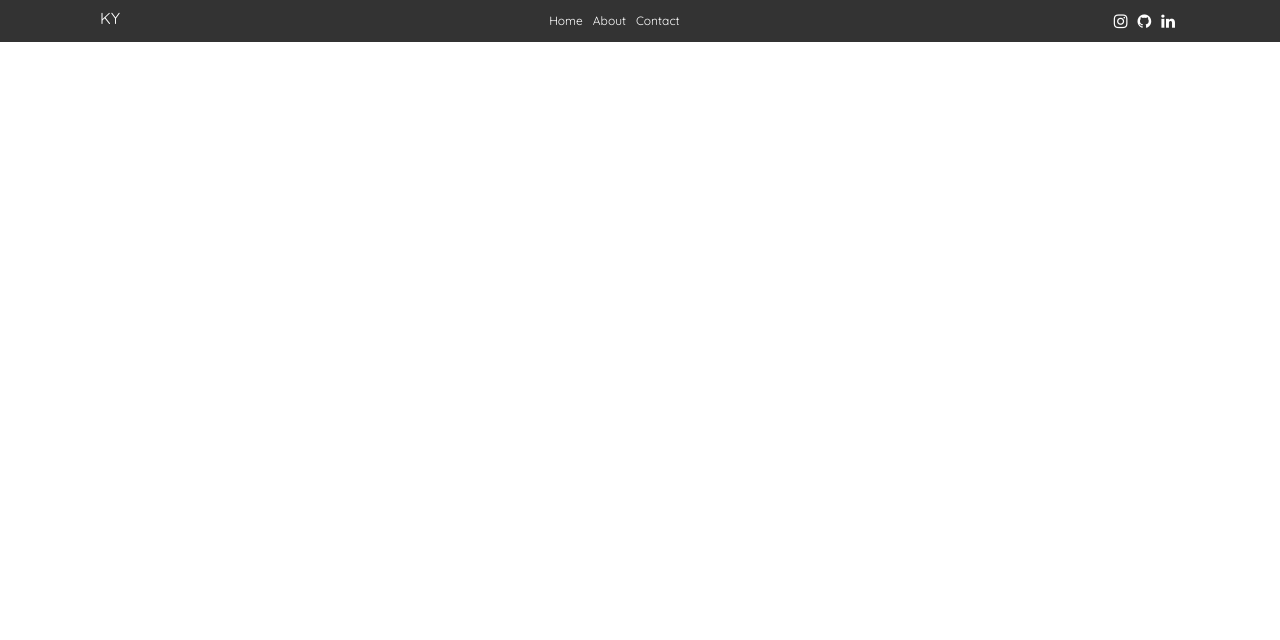
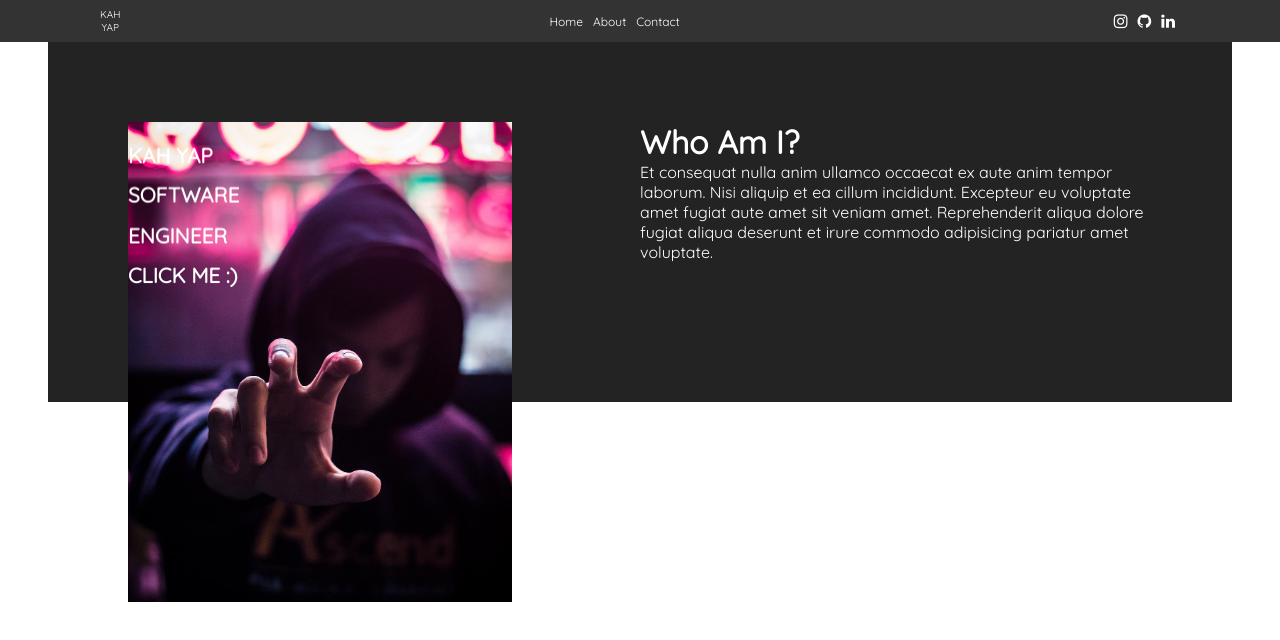
Before and after one commit to Kah919/KahPortfolio, a React (Create React App) app: page / in a window 1280 px wide. Shown: the top 640 px of the page. Built offline with nearby package versions, Linux system fonts and the light colour scheme.

Commit message:
Updating landing page style

```diff
--- a/src/App.js
+++ b/src/App.js
@@ -10,8 +10,8 @@ function App() {
   return (
     <div className="main_container">
       <Navbar />
-      {/* <Landing />
-      <About /> */}
+      <Landing />
+      <About />
     </div>
   );
 }
--- a/src/components/LandingPage/Landing.js
+++ b/src/components/LandingPage/Landing.js
@@ -1,6 +1,9 @@
 import React, { useState } from 'react';
 import { useTrail, animated } from 'react-spring';
 import Force from '../../Images/force.jpg';
+import Leaves from '../../Images/leaves.jpg';
+import styles from './Landing.module.css';
+
 
 
 export default () => {
@@ -12,20 +15,21 @@ export default () => {
     config,
     opacity: toggle ? 1 : 0,
     x: toggle ? 0 : 20,
-    height: toggle ? 80 : 0,
+    height: toggle ? 40 : 0,
     from: { opacity: 0, x: 20, height: 0 },
   })
 
   return (
-    <div className="landing_container">
-        <img src={Force}></img>
+    <div className={styles.landing_container}>
+      <div className={styles.left}>
+        <img src={toggle ? Force : Leaves}></img>
 
-      <div className="trails-main" onClick={() => set(state => !state)}>
+        <div className={styles.trails_main} onClick={() => set(state => !state)}>
           <div>
             {trail.map(({ x, height, ...rest }, index) => (
               <animated.div
                 key={items[index]}
-              className="trails-text"
+                className={styles.trails_text}
                 style={{ ...rest, transform: x.interpolate(x => `translate3d(0,${x}px,0)`) }}>
                 <animated.div style={{ height }}>{items[index]}</animated.div>
               </animated.div>
@@ -33,5 +37,13 @@ export default () => {
           </div>
         </div>
       </div>
+
+      <div className={styles.right}>
+        <h1> Who Am I? </h1>
+        <p>
+          Et consequat nulla anim ullamco occaecat ex aute anim tempor laborum. Nisi aliquip et ea cillum incididunt. Excepteur eu voluptate amet fugiat aute amet sit veniam amet. Reprehenderit aliqua dolore fugiat aliqua deserunt et irure commodo adipisicing pariatur amet voluptate.
+        </p>
+      </div>
+    </div>
   )
 }
--- /dev/null
+++ b/src/components/LandingPage/Landing.module.css
@@ -0,0 +1,83 @@
+.landing_container {
+    width: 80%;
+    margin: 0 auto;
+    display: grid;
+    grid-template-columns: 1fr 1fr;
+    padding: 80px;
+    background-color: #232323;
+  }
+
+  @keyframes fadeIn{
+    0% {
+      opacity:0;
+    }
+    100% {
+      opacity:1;
+    }
+  }
+.landing_container img {
+    display: block;
+    animation: fadeIn 5.0s ease forwards;
+    width: 30%;
+    position: absolute;
+}
+
+.left {
+
+}
+
+.right {
+    width: 100%;
+}
+
+.trails_main {
+    position: relative;
+    width: 100%;
+    height: 100%;
+    padding: 20px 0 20px 0;
+    overflow: hidden;
+    cursor: pointer;
+    display: flex;
+    /* margin-top: 40%;
+    margin-left: 20%; */
+    overflow: hidden;
+  }
+
+  .trails_text {
+    position: relative;
+    width: 100%;
+    /* height: 80px;
+    line-height: 40px; */
+    font-size: 1.3em;
+    font-weight: 800;
+    text-transform: uppercase;
+    will-change: transform, opacity;
+    overflow: hidden;
+  }
+
+  .trails_text > div {
+    overflow: hidden;
+  }
+
+@media only screen
+and (min-device-width : 414px)
+and (max-device-width : 736px) {
+  .landing_container {
+    width: 100%;
+    padding: 0;
+    display: grid;
+    grid-template-columns: 1fr;
+    grid-template-rows: 1fr 1fr;
+    overflow: hidden;
+  }
+
+  .landing_container img {
+   width: 100%;
+   align-items: center;
+  }
+
+  .trails_main {
+    align-items: center;
+    justify-content: center;
+  }
+}
--- a/src/components/Navbar/Navbar.js
+++ b/src/components/Navbar/Navbar.js
@@ -5,7 +5,10 @@ import styles from './Navbar.module.css';
 export default () => {
     return(
         <nav className={styles.nav_container}>
-            <div className={styles.logo}>KY</div>
+            <div className={styles.logo}>
+                <span>KAH</span>
+                <span>YAP</span>
+            </div>
 
             <ul>
                 <li> Home </li>
--- a/src/components/Navbar/Navbar.module.css
+++ b/src/components/Navbar/Navbar.module.css
@@ -4,11 +4,16 @@
     top: 0;
     display: flex;
     justify-content: space-between;
+    align-items: center;
     padding: 8px 100px;
+    z-index: 1;
 }
 
-.logo {
-    color: white;
+
+.logo span {
+    display: block;
+    text-align: center;
+    font-size: 10px;
 }
 
 .nav_container ul {
@@ -16,11 +21,9 @@
     display: flex;
     list-style-type: none;
     align-items: center;
-    color: white;
 }
 
 .nav_container a {
-    color: white;
     align-items: center;
     padding: 5px;
 
--- a/src/index.css
+++ b/src/index.css
@@ -3,57 +3,9 @@
   padding: 0;
   font-family: 'Quicksand', sans-serif;
   text-decoration: none;
+  color: white;
 }
 
 .main_container {
   position: relative;
 }
-
-.landing_container {
-  width: 100%;
-  background-color: #232323;
-}
-
-@keyframes fadeIn{
-  0% {
-    opacity:0;
-  }
-  100% {
-    opacity:1;
-  }
-}
-.landing_container img {
-  display: block;
-  animation: fadeIn 5.0s ease forwards;
-  width: 35%;
-  margin: 0 auto;
-}
-
-.trails-main {
-  position: relative;
-  width: 100%;
-  height: 100%;
-  padding: 20px 0 20px 0;
-  overflow: hidden;
-  cursor: pointer;
-  display: flex;
-  justify-content: center;
-  align-items: center;
-}
-
-.trails-text {
-  position: relative;
-  width: 100%;
-  height: 80px;
-  line-height: 80px;
-  color: white;
-  font-size: 5em;
-  font-weight: 800;
-  text-transform: uppercase;
-  will-change: transform, opacity;
-  overflow: hidden;
-}
-
-.trails-text > div {
-  overflow: hidden;
-}
```
Also changed, not shown: src/Images/leaves.jpg (added). Lines whose indentation alone changed are shown as unchanged.
